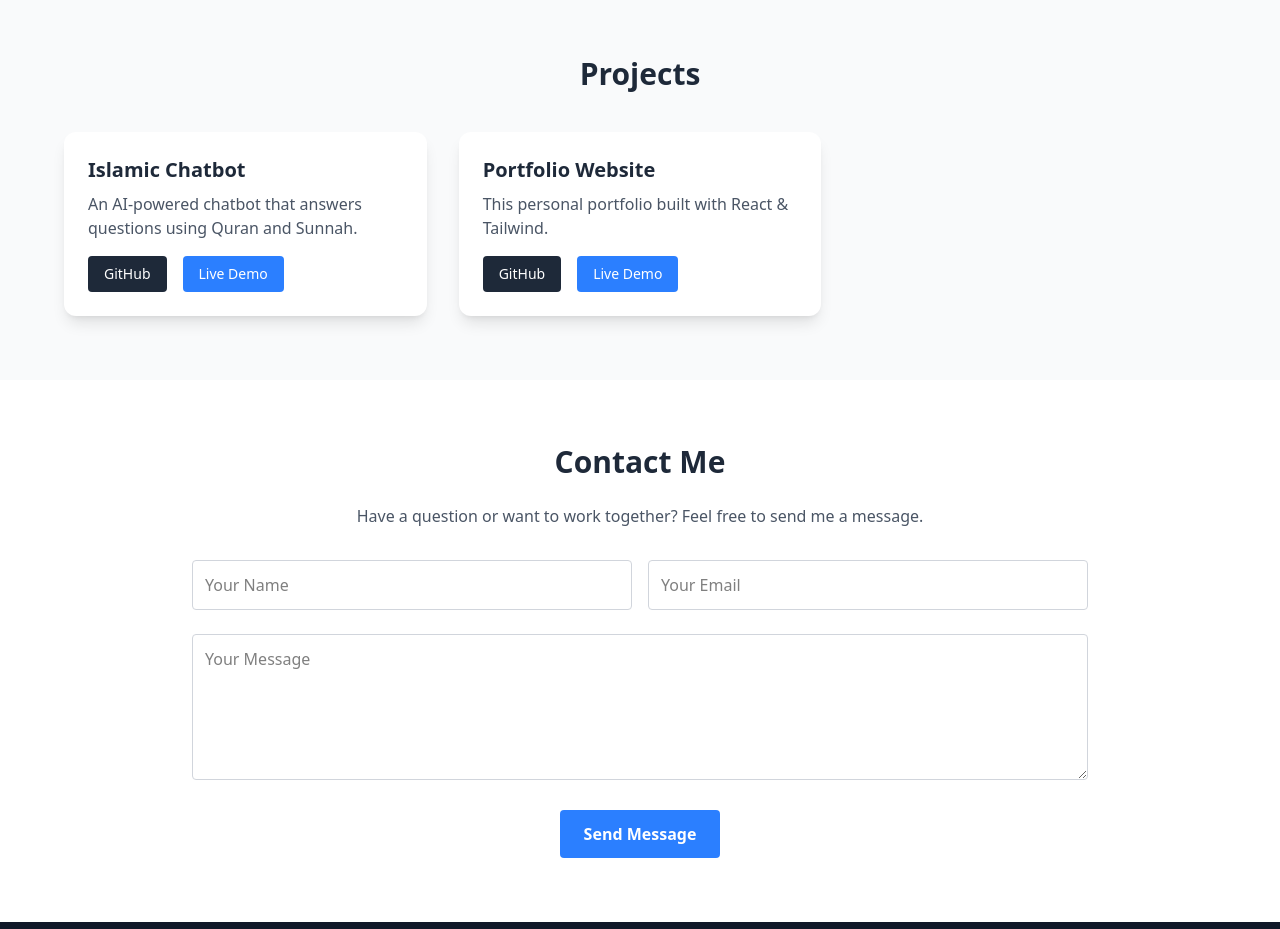
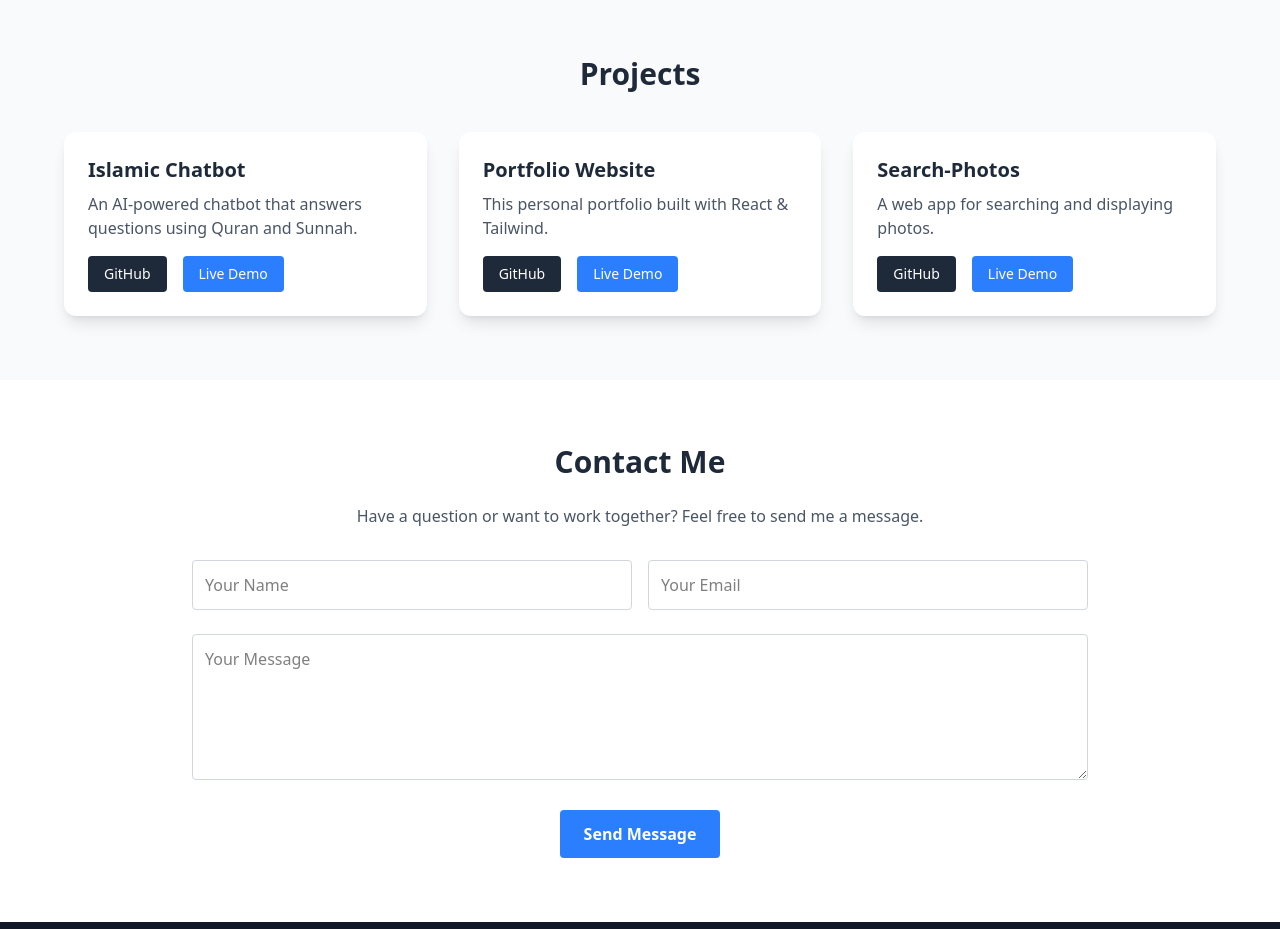
Before and after one commit to bilalkhan35/Portfolio-website, a React (Vite) app: page / in a window 1280 px wide. Shown: the part 1080-2009 px from the top of the page. Built offline with nearby package versions, Linux system fonts and the light colour scheme.

Commit message:
chore: update Projects.jsx with correct project links and details

```diff
--- a/src/Components/Projects.jsx
+++ b/src/Components/Projects.jsx
@@ -14,7 +14,12 @@ const projects = [
     github: "https://github.com/bilalkhan35/Portfolio-website",
     demo: "#",
   },
-  // Add more projects as needed
+  {
+    title: "Search-Photos",
+    description: "A web app for searching and displaying photos.",
+    github: "https://github.com/bilalkhan35/Search-photos",
+    demo: "https://photovault.vercel.app",
+  },
 ];
 
 function Projects() {
```
